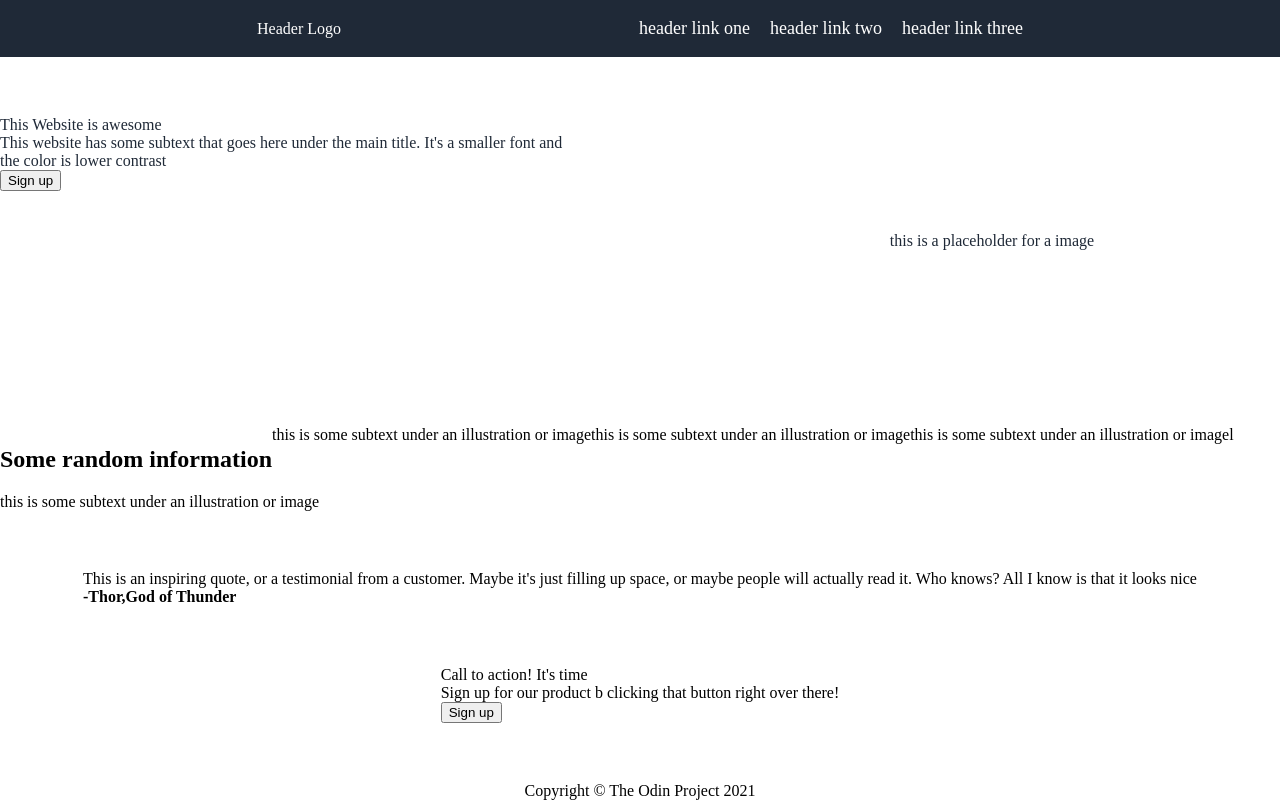
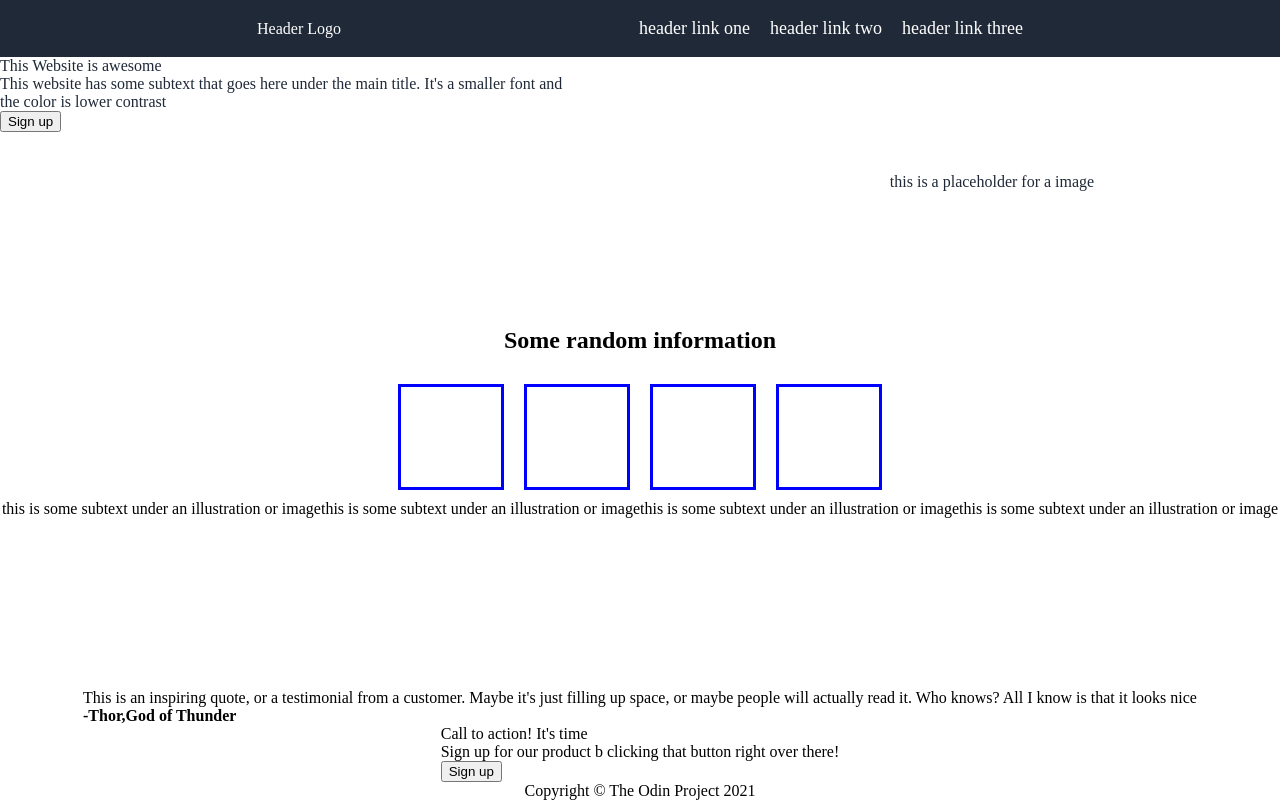
Before and after one commit to Bryn3/My-landing-page, a plain HTML site: page index.html in a window 1280 px wide. Drawn offline with Linux system fonts and the light colour scheme.

Commit message:
fill out section 2 div

```diff
--- a/index.html
+++ b/index.html
@@ -34,15 +34,23 @@
         </div>
     </div>
         <div class="section2">
-            <h2>Some random information</h2>
-            <div class="box2"></div>
-            <div> this is some subtext under an illustration or image</div>
-            <div class="box2"></div>
-            <div>this is some subtext under an illustration or image</div>
-            <div class="box2"></div>
-            <div>this is some subtext under an illustration or image</div>l
-            <div class="box2"></div>
-            <div>this is some subtext under an illustration or image</div>
+            <div class="sub1">
+                <h2>Some random information</h2>
+
+            </div>
+            <div class="sub2">
+                <div class="box2"></div>
+                <div class="box2"></div>
+                <div class="box2"></div>
+                <div class="box2"></div>
+            </div>
+            <div class="sub3">
+                <div>this is some subtext under an illustration or image</div>
+                <div>this is some subtext under an illustration or image</div>
+                <div>this is some subtext under an illustration or image</div>
+                <div>this is some subtext under an illustration or image</div>
+            </div>
+
         </div>
 
         <div class="section3">
--- a/style.css
+++ b/style.css
@@ -30,6 +30,7 @@ body{
 }
 .one{
         width: 45%;
+
 }
 .two{
         width: 45%;
@@ -60,7 +61,32 @@ body{
 
 .section2{
         display: flex;
-        flex-wrap: wrap;
+        flex: 1;
+
+        flex-direction: column;
+
+}
+
+.sub1{
+        display: flex;
+        justify-content: center;
+}
+
+.sub2{
+        display: flex;
+        justify-content: center;
+}
+.box2{
+        height: 100px;
+        width: 100px;
+        border:blue 3px solid;
+        margin: 10px;
+}
+.sub3{
+        display: flex;
+}
+div{
+
 }
 ul{
     list-style-type: none;
```
